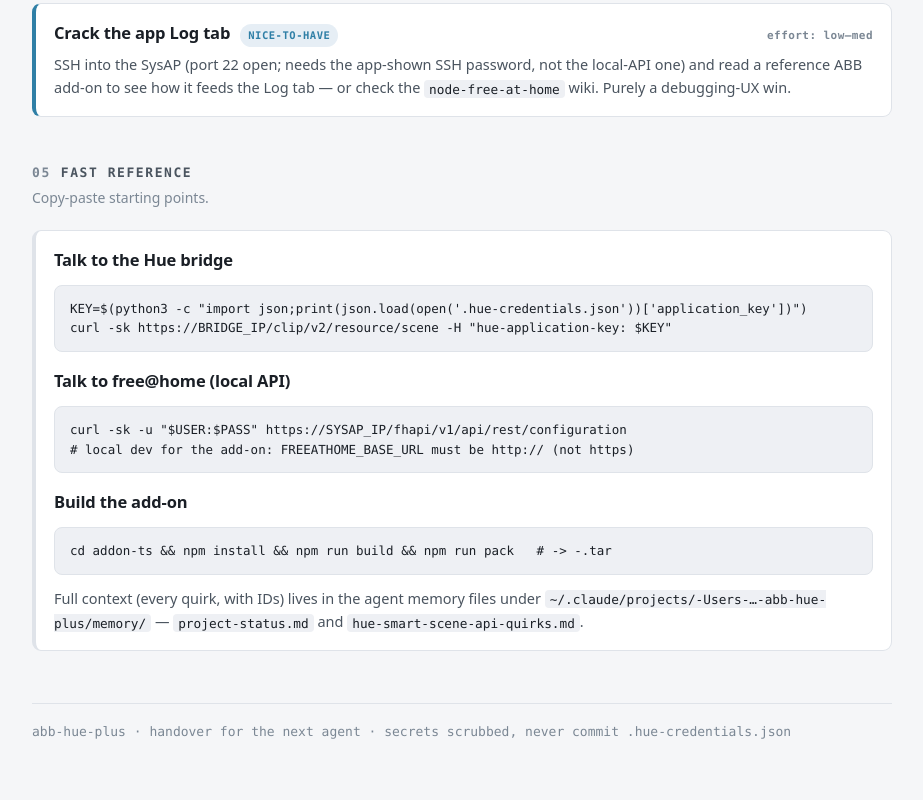
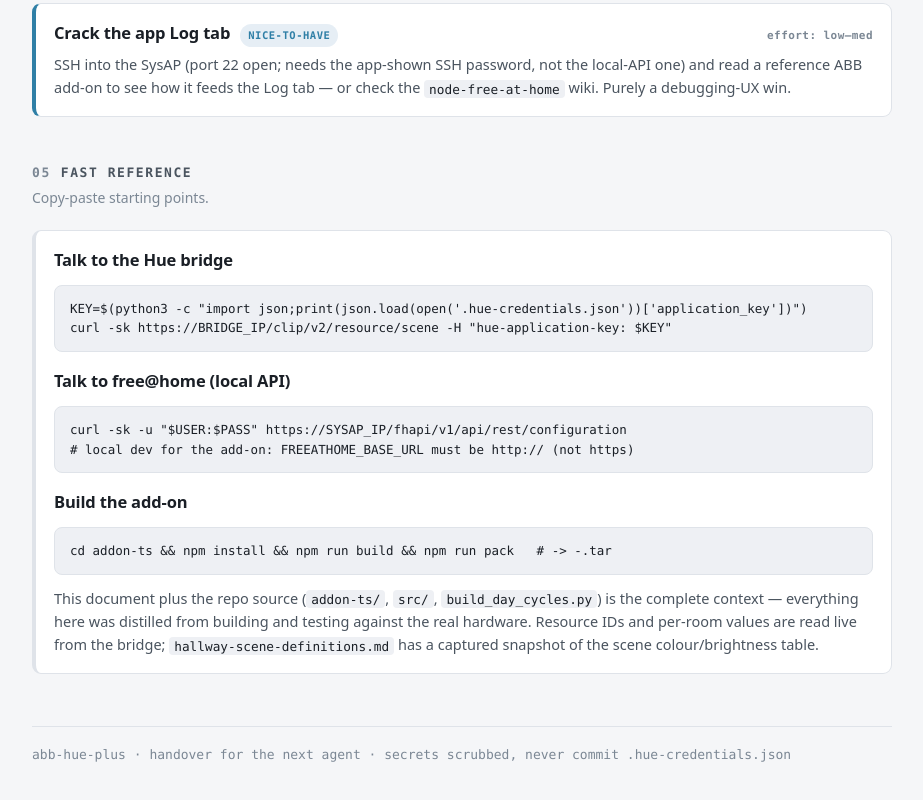
Before and after one commit to xupefei/abb-hue-plus, a website: page handover.html in a window 1280 px wide. Shown: the part 4141-4941 px from the top of the page, without its empty margins (178-1101 px from the left). Drawn offline with Linux system fonts and the light colour scheme.

Commit message:
Make handover self-contained
Drop the pointer to local ~/.claude agent-memory files (inaccessible to
anyone reading from GitHub); the doc + repo source are the full context.

Co-authored-by: Claude

```diff
--- a/handover.html
+++ b/handover.html
@@ -243,7 +243,7 @@ curl -sk https://BRIDGE_IP/clip/v2/resource/scene -H "hue-application-key: $KEY"
 # local dev for the add-on: FREEATHOME_BASE_URL must be http:// (not https)</pre>
     <h3 style="margin-top:16px">Build the add-on</h3>
     <pre>cd addon-ts && npm install && npm run build && npm run pack   # -> <id>-<version>.tar</pre>
-    <p style="margin-top:12px">Full context (every quirk, with IDs) lives in the agent memory files under <code>~/.claude/projects/-Users-…-abb-hue-plus/memory/</code> — <code>project-status.md</code> and <code>hue-smart-scene-api-quirks.md</code>.</p>
+    <p style="margin-top:12px">This document plus the repo source (<code>addon-ts/</code>, <code>src/</code>, <code>build_day_cycles.py</code>) is the complete context — everything here was distilled from building and testing against the real hardware. Resource IDs and per-room values are read live from the bridge; <code>hallway-scene-definitions.md</code> has a captured snapshot of the scene colour/brightness table.</p>
   </div>
 </section>
 
```
